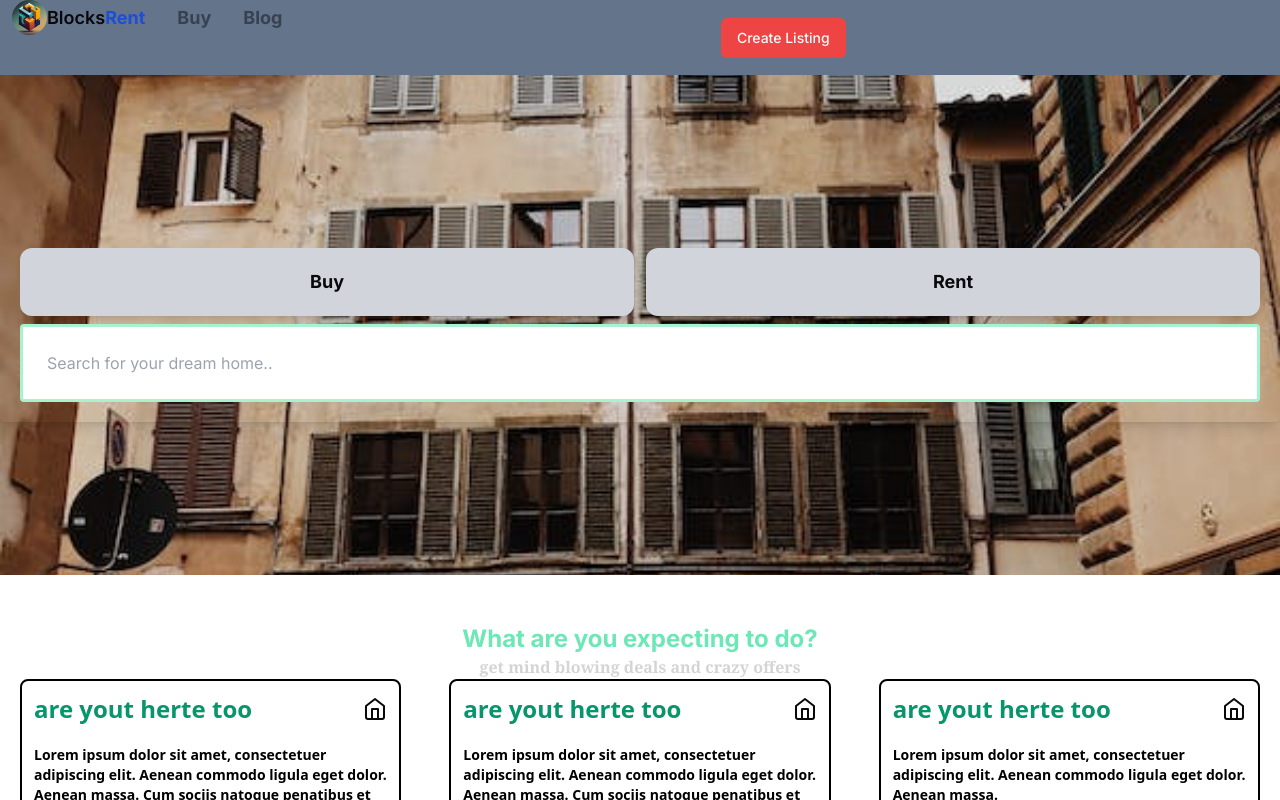
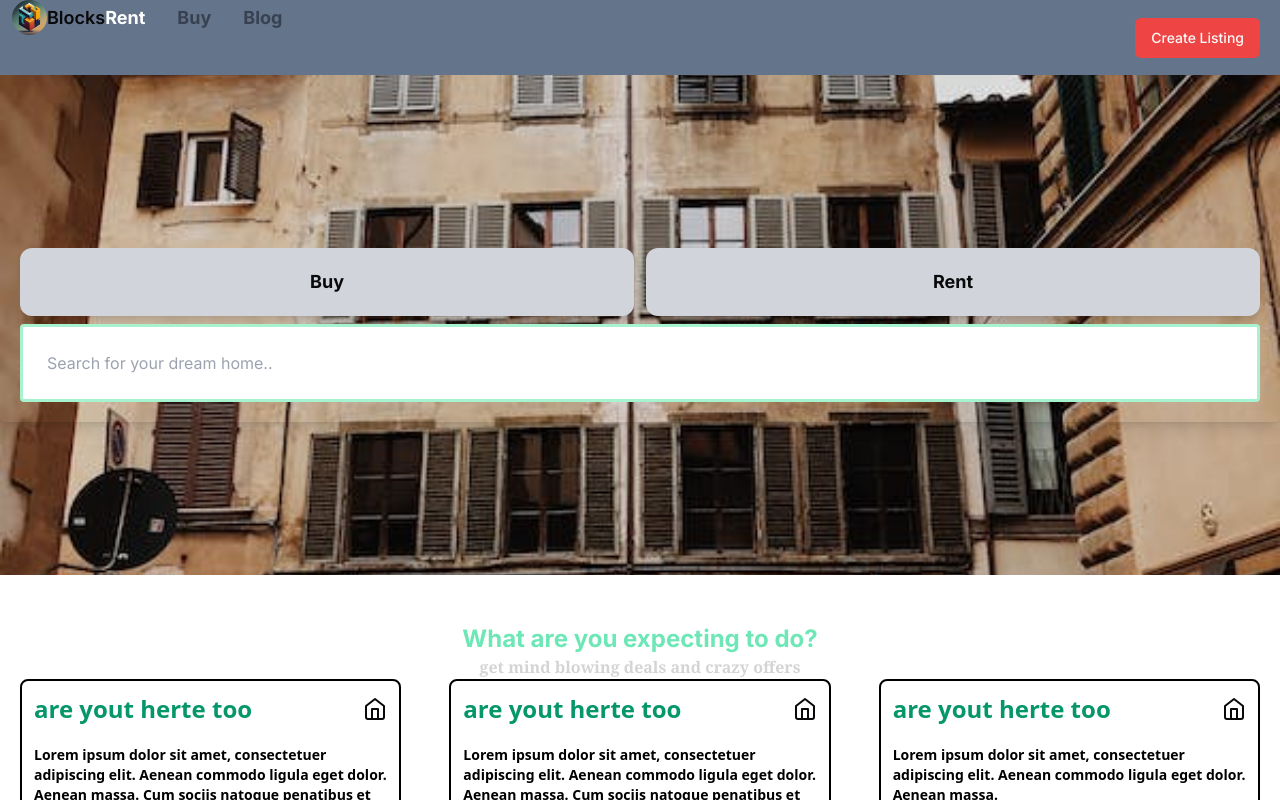
Before and after one commit to Royweru/blocks-real-estate-next-14, a Next.js app: page / in a window 1280 px wide. Shown: the top 800 px of the page. Built offline with nearby package versions, Linux system fonts and the light colour scheme; no server answers.

Commit message:
modified:   components/Navbar/mini-navbar.tsx 	modified:   components/Navbar/user-avatar.tsx

```diff
--- a/components/Navbar/mini-navbar.tsx
+++ b/components/Navbar/mini-navbar.tsx
@@ -12,7 +12,7 @@ const MiniNavbar = () => {
   }, []);
   return (
     <nav className="border-gray-200 mb-10 relative">
-      <div className="w-full mx-auto gap-x-4 flex items-center h-full">
+      <div className="  mx-auto gap-x-4 flex items-center h-full">
         <div className="mx-2 flex  items-center justify-between">
           <a href="/" className="flex">
            <Logo />
@@ -57,12 +57,12 @@ const MiniNavbar = () => {
               </svg>
             </button>
           </div>
-          <div className="hidden md:flex justify-between items-end w-full md:w-auto md:order-1  ">
+          <div className="hidden md:flex justify-between items-end w-full md:w-auto  relative">
             <ul className="flex-col md:flex-row flex md:space-x-8 items-center justify-between mt-4 md:mt-0 md:text-sm md:font-medium">
               <li>
                 <a
                   href="/rent"
-                  className="bg-blue-700 md:bg-transparent text-white block pl-3 pr-4 py-2 md:text-blue-700 md:p-0 rounded  text-lg font-bold"
+                  className="bg-blue-700 md:bg-transparent text-white block pl-3 pr-4 py-2 md:hover:text-blue-700 md:p-0 rounded  text-lg font-bold"
                   aria-current="page"
                 >
               Rent
--- a/components/Navbar/user-avatar.tsx
+++ b/components/Navbar/user-avatar.tsx
@@ -11,7 +11,7 @@ const UserAvatar:React.FC<UserAvatarProps> = async({
   const user = await currentUser()
 
   return (
-    <>
+    <div className=' flex justify-center items-center gap-x-4'>
     <div className=' rounded-md flex justify-center items-center'>
      <Button variant="destructive" className=' flex justify-center items-center rounded-md'>
        Create
@@ -21,7 +21,7 @@ const UserAvatar:React.FC<UserAvatarProps> = async({
     <div className='  flex justify-center items-center'>
      <UserButton afterSignOutUrl='/'/>
     </div>
-  </>
+  </div>
 
   )
 }
```
